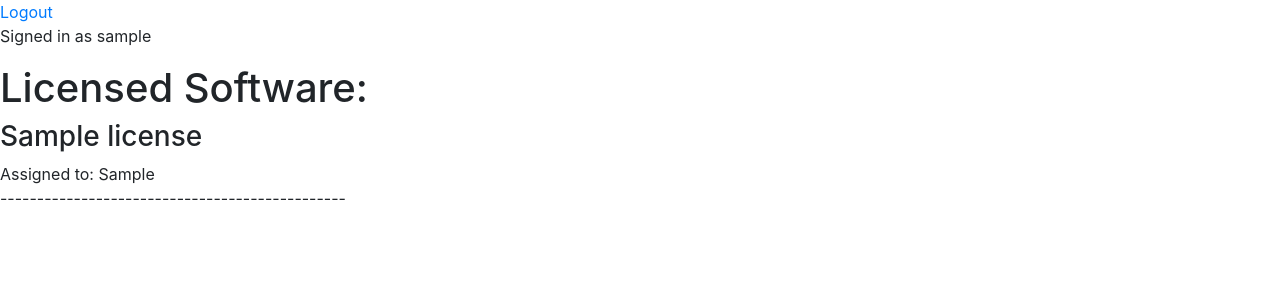
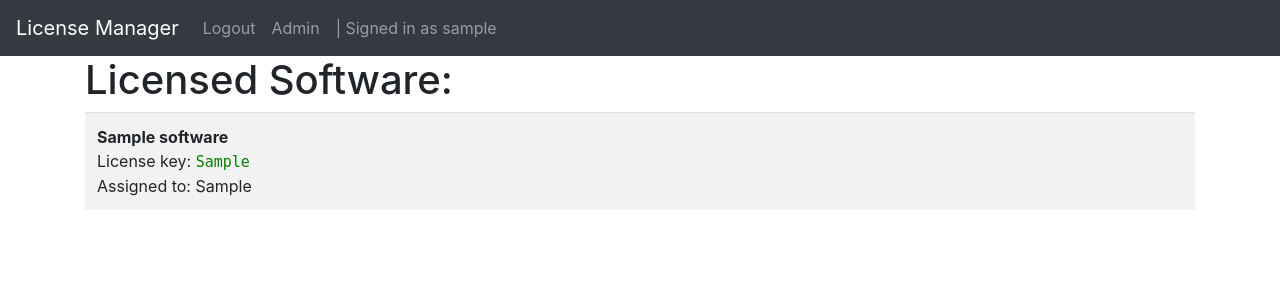
Before and after one commit to miotke/license_manager, a Django app: page / in a window 1280 px wide. Shown: the top 300 px of the page. Run offline with Django 3.2, Linux system fonts and the light colour scheme; a user stored in the database is signed in; tables that the repository leaves empty hold one stand-in row (values such as "Sample post"); some libraries are stand-ins or nearby versions.

Commit message:
Software and licensing separated (#1)
* License list: Creates a table with alternating colors for each piece of
software that is saved to the database.

* Navigation bar: Created a bootstrap navigation bar and all links are now
working.

* Model: Breaking up the model between Licenses and Software.

* Relationship between Software and License is connected and working.
There is still some work to be done.

* Software titles now appear in the license_list

* working

* adds license key to list if user is superuser

* Static files: Created a static files dir with a main.css file to create
some basic styling overrides. This includes creating a STATICFILES_DIRS
variable inside of settings.py in case there are other locations for
static files in the future.

```diff
--- a/licenses/admin.py
+++ b/licenses/admin.py
@@ -1,6 +1,8 @@
 from django.contrib import admin
+from .models import Software
 from .models import License
 
 
 # Register your models here.
+admin.site.register(Software)
 admin.site.register(License)
--- a/licenses/models.py
+++ b/licenses/models.py
@@ -5,25 +5,12 @@ from django.urls import reverse
 from django.db.models import Q
 
 
-# Create your models here.
-class License(models.Model):
+class Software(models.Model):
 
     # User input data
     date_of_entry = models.DateTimeField(default=timezone.now)
+    purchase_date = models.DateField(default=timezone.now)
     software_name = models.CharField(max_length=100)
-    license_key = models.CharField(max_length=100)
-    license_assigned_to = models.CharField(max_length=50, blank=True, default="License is free")
-    purchase_date = models.DateField(default=timezone.now)
-    renewal_date = models.DateField(default=timezone.now, blank=True)
-
-    """
-    TODO: Impliment this later.
-    license_assigned_by should be a list populated by anyone
-    within a specifc admin group or a superuser.
-
-    For now it's just a required text field.
-    """
-    license_assigned_by = models.CharField(max_length=256)
 
 
     def save(self):
@@ -36,3 +23,40 @@ class License(models.Model):
 
     def get_absolute_url(self):
         return reverse("")
+
+
+class License(models.Model):
+    """
+    The License model contains all information directly
+    related to a specific license key. A License will
+    have a many-to-one relationship with Software. This means
+    that each license will be assigned to a piece of software.
+    Each piece of software can have multiple licenses.
+    """
+
+
+    date_of_entry = models.DateField(default=timezone.now)
+    license_key = models.CharField(max_length=256)
+    """
+    TODO: Impliment this later.
+    license_assigned_by should be a list populated by anyone
+    within a specifc admin group or a superuser.
+
+    For now it's just a required text field.
+    """
+    license_assigned_to = models.CharField(max_length=50, blank=True, default="License is free")
+    purchase_date = models.DateField(default=timezone.now)
+    renewal_date = models.DateField(default=timezone.now)
+    associated_software = models.ForeignKey(Software, on_delete=models.PROTECT)
+
+
+    def save(self):
+        super().save()
+
+
+    def __str__(self):
+        return str([str(self.associated_software), str(self.license_assigned_to)])
+
+
+    class Meta:
+        ordering = ["associated_software"]
--- a/licenses/views.py
+++ b/licenses/views.py
@@ -6,6 +6,7 @@ from django.views.generic import ListView
 from django.views.generic import CreateView
 from django.views.generic import UpdateView
 from django.views.generic import DeleteView
+from .models import Software
 from .models import License
 
 
--- a/src/settings.py
+++ b/src/settings.py
@@ -121,3 +121,9 @@ USE_TZ = True
 # https://docs.djangoproject.com/en/3.1/howto/static-files/
 
 STATIC_URL = '/static/'
+STATICFILES_DIRS = [
+    BASE_DIR / "static",
+]
+
+# Redirect URLs
+LOGIN_REDIRECT_URL = "/"
--- /dev/null
+++ b/static/css/main.css
@@ -0,0 +1,5 @@
+#licese_key_styling {
+    font-family: monospace;
+    font-size: 15px;
+    color: green;
+}
--- a/templates/base.html
+++ b/templates/base.html
@@ -9,7 +9,7 @@
     <meta name="viewport" content="width=device-width, initial-scale=1, shrink-to-fit=no">
     <!-- Bootstrap CSS -->
     <link rel="stylesheet" href="https://stackpath.bootstrapcdn.com/bootstrap/4.3.1/css/bootstrap.min.css" integrity="sha384-ggOyR0iXCbMQv3Xipma34MD+dH/1fQ784/j6cY/iJTQUOhcWr7x9JvoRxT2MZw1T" crossorigin="anonymous">
-    <link rel="stylesheet" type="text/css" href="{% static 'mechboard/main.css' %}">
+    <link rel="stylesheet" type="text/css" href="{% static 'css/main.css' %}">
     {% if user.is_authenticated %}
         <title>License Manager User: {{ user.get_username }}</title>
     {% else %}
@@ -17,18 +17,35 @@
     {% endif %}
 </head>
 <body>
-    <nav class="nav">
-        <p>
-            {% if user.is_authenticated %}
-                <a href="{% url 'logout' %}">Logout</a>
-                <br>
-                Signed in as {{ user.get_username }}
-            {% else %}
-                <a href="{% url 'login' %}">Login</a>
-            {% endif %}
-        </p>
+    <nav class="navbar navbar-expand navbar-dark bg-dark">
+
+        <a class="navbar-brand" href="#">License Manager</a>
+
+        <div class="collapse navbar-collapse" id="navbarSupportedContent">
+            <ul class="navbar-nav mr-auto">
+                {% if user.is_authenticated %}
+                <li class="nav-item">
+                    <a class="nav-link" href="{% url 'logout' %}">Logout</a>
+                </li>
+                <li class="nav-item">
+                    <a class="nav-link" href="{% url 'admin:index' %}">Admin</a>
+                </li>
+                <li class="nav-item">
+                    <a class="nav-link" href="#">| Signed in as {{ user.get_username }}</a>
+                </li>
+                {% else %}
+                <li class="nav-item">
+                    <a class="nav-link" href="{% url 'login' %}">Login</a>
+                </li>
+                {% endif %}
+            </ul>
+        </div>
+
     </nav>
-    {% block content %}{% endblock %}
+
+    <div class="container">
+        {% block content %}{% endblock %}
+    </div>
 
     <!-- Optional JavaScript -->
     <!-- jQuery first, then Popper.js, then Bootstrap JS -->
--- a/templates/licenses/license_list.html
+++ b/templates/licenses/license_list.html
@@ -2,12 +2,30 @@
 {% block content %}
     <h1>Licensed Software:</h1>
 
-    {% for software in licenses %}
-        <h3>{{ software.software_name }}</h3>
-        <p>
-            Assigned to: {{ software.license_assigned_to }}
-            <br>
-            -----------------------------------------------
-        </p>
-    {% endfor %}
+    <table class="table table-striped">
+
+        <tbody>
+            <!-- The below for loop looks at the License class in licenses > models.py -->
+            {% for software in licenses %}
+                <tr>
+                    <!-- Everything inside <td> defines the row and everything inside that row -->
+                    <td>
+                        <b>{{ software.associated_software }}</b>
+                        <br>
+                        {% if request.user.is_superuser %}
+                            License key: <span id="licese_key_styling">{{ software.license_key }}</span>
+                        {% else %}
+                        {% endif %}
+                        <br>
+                        {% if software.license_assigned_to == "License is free" %}
+                            License is available
+                        {% else %}
+                            Assigned to: {{ software.license_assigned_to }}
+                        {% endif %}
+                    </td>
+                </tr>
+            {% endfor %}
+        </tbody>
+    </table>
+
 {% endblock content %}
```
Also changed, not shown: Documentation/software:license_model_notes.md (added, +14 -0 lines), README.md, licenses/migrations/0001_initial.py (deleted), licenses/migrations/0002_auto_20201103_2009.py (deleted), licenses/migrations/0003_license_license_assigned_by.py (deleted), licenses/migrations/0004_auto_20201106_0030.py (deleted), licenses/migrations/__init__.py (deleted).
